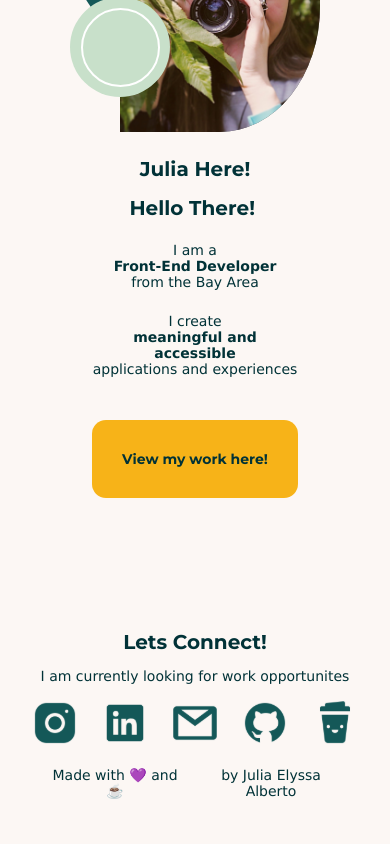
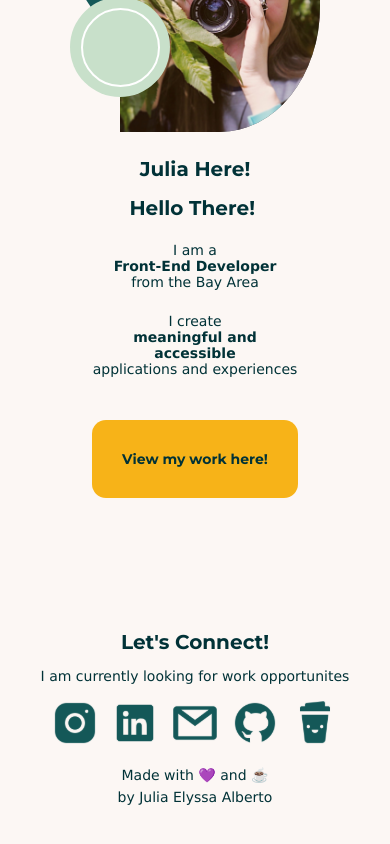
Before and after one commit to juliaalberto/julia_alberto, a React (Create React App) app: page /#/ in a window 390 px wide. Shown: the part 408-1252 px from the top of the page. Built offline with nearby package versions, Linux system fonts and the light colour scheme.

Commit message:
updated footer

```diff
--- a/src/components/Footer/Footer.css
+++ b/src/components/Footer/Footer.css
@@ -74,13 +74,15 @@
         gap: 1em;
     }
 
+    .SocialLink{
+        height: 2em;
+        width: 2em;
+    }
+
     .FooterLeft{
         align-items: center;
     }
 
-    .FooterRight{
-        flex-direction: row;
-    }
     .FooterLeft h2{
         font-size: 20px;
     }
@@ -105,6 +107,6 @@
         max-width: 25em;
     }
     .BottomLinkContainer{
-        width: 350px;
+        width: 300px;
     }
 }
--- a/src/components/Footer/Footer.js
+++ b/src/components/Footer/Footer.js
@@ -12,7 +12,7 @@ const Footer = () =>{
   return (
   <div class = "FooterContainer">
     <div class="FooterLeft">
-        <h2>Lets Connect!</h2>
+        <h2>Let's Connect!</h2>
         <h3>I am currently looking for work opportunites</h3>
         <div class ="BottomLinkContainer">
           <a target="_blank" href ="https://www.instagram.com/juliaxalberto/?igshid=YTQwZjQ0NmI0OA%3D%3D"> <div class="SocialLink"> <img src={instagram} alt="Instagram" /> </div> </a>
```
